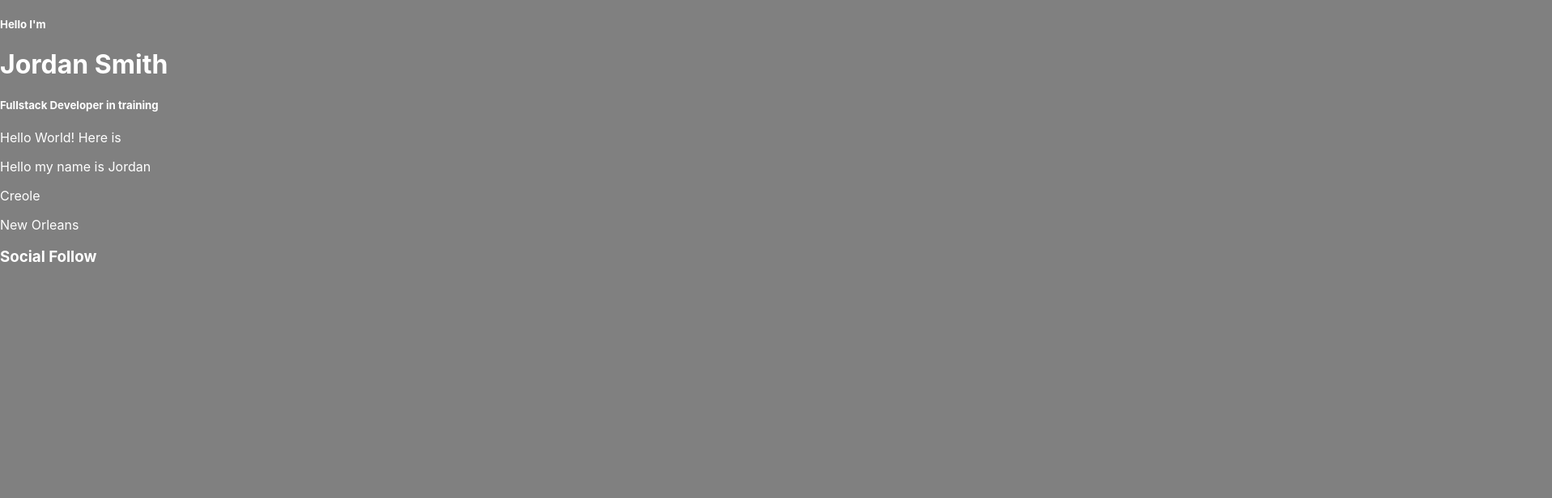
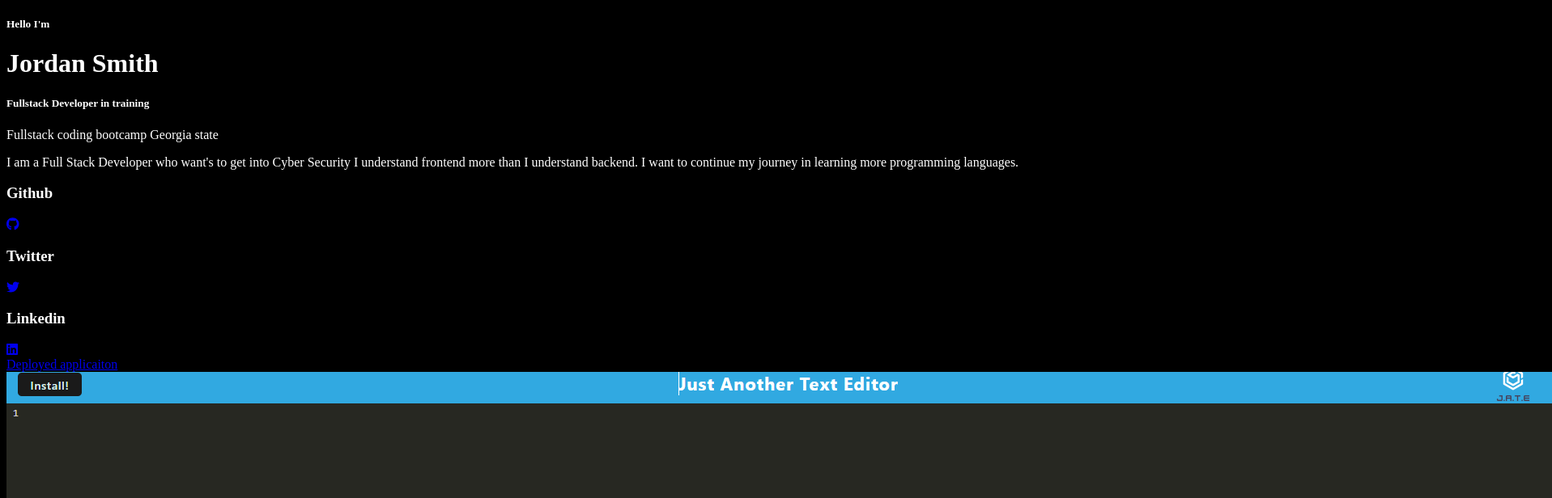
Before and after one commit to FinallyExonerated/challenge-20, a React app: page / in a window 1280 px wide. Shown: the top 616 px of the page at 81% size, 1917 px wide, since content can reach past the window. Built offline with nearby package versions, Linux system fonts and the light colour scheme.

Commit message:
portfolio

```diff
--- a/package.json
+++ b/package.json
@@ -3,6 +3,9 @@
   "version": "0.1.0",
   "private": true,
   "dependencies": {
+    "@fortawesome/fontawesome-svg-core": "^6.2.1",
+    "@fortawesome/free-brands-svg-icons": "^6.2.1",
+    "@fortawesome/react-fontawesome": "^0.2.0",
     "@testing-library/jest-dom": "^5.8.0",
     "@testing-library/react": "^9.5.0",
     "react": "^16.3.1",
--- a/src/components/Aboutme/index.js
+++ b/src/components/Aboutme/AboutMe.js
@@ -6,8 +6,10 @@ function Aboutme() {
 
   // TODO: Add a comment explaining what JSX is and the significance of the curly braces
   return <div>
-    Creole {text}
-    <p>New Orleans</p>
+    Fullstack coding bootcamp Georgia state {text}
+    <p>I am a Full Stack Developer who want's to get into Cyber Security
+      I understand frontend more than I understand backend. I want to continue my
+      journey in learning more programming languages. </p>
     </div>;
 }
 
--- a/src/components/Footer/index.js
+++ b/src/components/Footer/Footer.js
@@ -6,8 +6,8 @@ function Footer() {
 
   // TODO: Add a comment explaining what JSX is and the significance of the curly braces
   return <div>
-    Hello World! Here is {text}
-    <p>Hello my name is Jordan</p>
+    {text}
+    <p></p>
     </div>;
 }
 
--- /dev/null
+++ b/src/components/Projects/Projects.js
@@ -0,0 +1,35 @@
+import React from 'react';
+import project from '../../assets/img/Capture6776.PNG';
+
+function Project() {
+
+    return <div>
+        <div>
+           <a href={"https://text-pwa-13131231231.herokuapp.com/"} target="_blank">Deployed applicaiton</a>
+            <img src={project} alt={"Some text"}></img>
+        </div>
+        {/* image of project and link to your project */}
+        <div>
+
+        </div>
+
+        <div>
+
+        </div>
+
+        <div>
+
+        </div>
+    </div>;
+}
+function Card(props) {
+    return (
+        <div id="dashCard" className="dashCard">
+                <img className='dashboardImage' src={props.img}/>
+                    <h2 className='dashCard_title'>{props.title}</h2>
+                    <p className='dashCard_description'>{props.description}</p>
+                    <a href={props.deployedLink}><button className="dashCard_btn">Lets Explore</button></a>
+        </div>
+    )
+}
+export default Project;
--- /dev/null
+++ b/src/components/SocialFollow/SocialFollow.js
@@ -0,0 +1,35 @@
+import React from "react";
+import { FontAwesomeIcon } from "@fortawesome/react-fontawesome";
+import {
+  faGithub,
+  faTwitter,
+  faLinkedin
+} from "@fortawesome/free-brands-svg-icons";
+
+function SocialFollow() {
+  return (
+    <div class="social-container">
+      <h3>Github</h3>
+      <a href="https://github.com/FinallyExonerated"
+        className="github social">
+        <FontAwesomeIcon icon={faGithub} />
+      </a>
+      <div class="social-container">
+        <h3>Twitter</h3>
+        <a href="https://twitter.com/FinallyTechMade"
+          className="twitter social">
+          <FontAwesomeIcon icon={faTwitter} />
+        </a>
+        <div class="social-container">
+          <h3>Linkedin</h3>
+          <a href="https://www.linkedin.com/in/jordan-smith-8281b1237"
+            className="linkedin social">
+            <FontAwesomeIcon icon={faLinkedin} />
+          </a>
+        </div>
+      </div>
+    </div>
+  );
+}
+
+export default SocialFollow;
--- a/src/components/Socials/index.js
+++ /dev/null
@@ -1,9 +0,0 @@
-import React from "react";
-
-export default function Socials() {
-  return (
-    <div class="social-container">
-      <h3>Social Follow</h3>
-    </div>
-  );
-}
--- a/src/index.css
+++ b/src/index.css
@@ -1,16 +1,4 @@
 body {
-  background-color: grey;
+  background-color: black;
   color: white;
-  margin: 0;
-  font-family: -apple-system, BlinkMacSystemFont, 'Segoe UI', 'Roboto', 'Oxygen',
-    'Ubuntu', 'Cantarell', 'Fira Sans', 'Droid Sans', 'Helvetica Neue',
-    sans-serif;
-  -webkit-font-smoothing: antialiased;
-  -moz-osx-font-smoothing: grayscale;
-
 }
-
-code {
-  font-family: source-code-pro, Menlo, Monaco, Consolas, 'Courier New',
-    monospace;
-}
--- a/src/index.js
+++ b/src/index.js
@@ -1,17 +1,21 @@
 import React from 'react';
 import ReactDOM from 'react-dom';
 import './index.css';
-import Footer from './components/Footer';
-import Header from './components/Header';
-import Aboutme from './components/Aboutme';
-import Socials from './components/Socials';
+import Footer from './components/Footer/Footer';
+import Header from './components/Header/Header';
+import Aboutme from './components/Aboutme/AboutMe';
+import SocialFollow from './components/SocialFollow/SocialFollow';
+import Navbar from './components/Navbar/Navbar';
+import Project from './components/Projects/Projects';
 
 ReactDOM.render(
   <React.StrictMode>
     <Header />
     <Footer />
     <Aboutme />
-    <Socials />
+    <SocialFollow />
+    {/* <Navbar /> */}
+    <Project />
   </React.StrictMode>,
   document.getElementById('root')
 );
```
Also changed, not shown: src/assets/img/Capture6776.PNG (added), src/assets/img/Capture999888.PNG (added), src/components/Footer/Footer.css (deleted), src/components/Header/Header.js (renamed from src/components/Header/index.js), src/components/Header/header.css (deleted), src/components/Navbar/Navbar.js (added), src/components/Socials/Socials.css (deleted), 2 other files.
